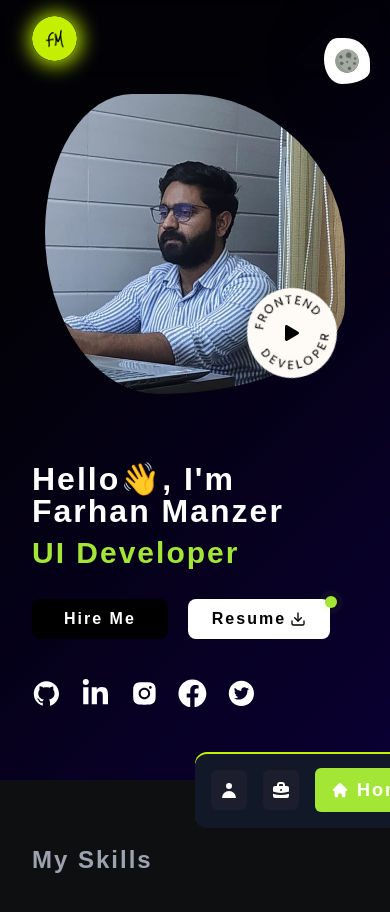
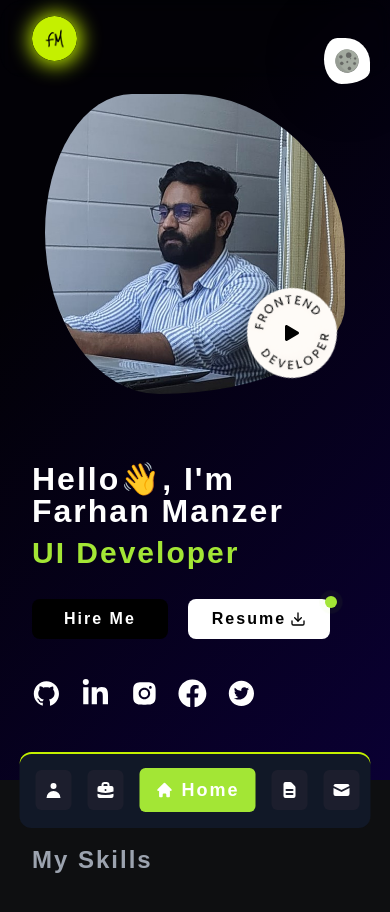
Before and after one commit to Farhan-878/portfolio, a React (Vite) app: page / in a window 390 px wide. Shown: the top 912 px of the page. Built offline with nearby package versions, Linux system fonts and the light colour scheme; a web font is replaced by a local one.

Commit message:
fix mobnav

```diff
--- a/src/components/navbar/MobNavBar.jsx
+++ b/src/components/navbar/MobNavBar.jsx
@@ -11,7 +11,8 @@ const icons = [
 
 const MobNavBar = () => {
     return (
-        <div data-aos="fade-down" className="hidden md:flex fixed bottom-4 left-1/2 -translate-x-1/2 bg-[#0f111c] px-4 py-4 rounded-xl items-center justify-between gap-4 z-50 shadow-lg"
+        <div data-aos="fade-down" >
+            <div className="hidden md:flex fixed bottom-4 left-1/2 -translate-x-1/2 bg-[#0f111c] px-4 py-4 rounded-xl items-center justify-between gap-4 z-50 shadow-lg"
                 style={{
                     width: '90%',
                     boxShadow: '#c4f000 0px 2px 0px 0px inset',
@@ -30,6 +31,7 @@ const MobNavBar = () => {
                     </div>
                 ))}
             </div>
+        </div>
     );
 };
 
```
Lines whose indentation alone changed are shown as unchanged.
